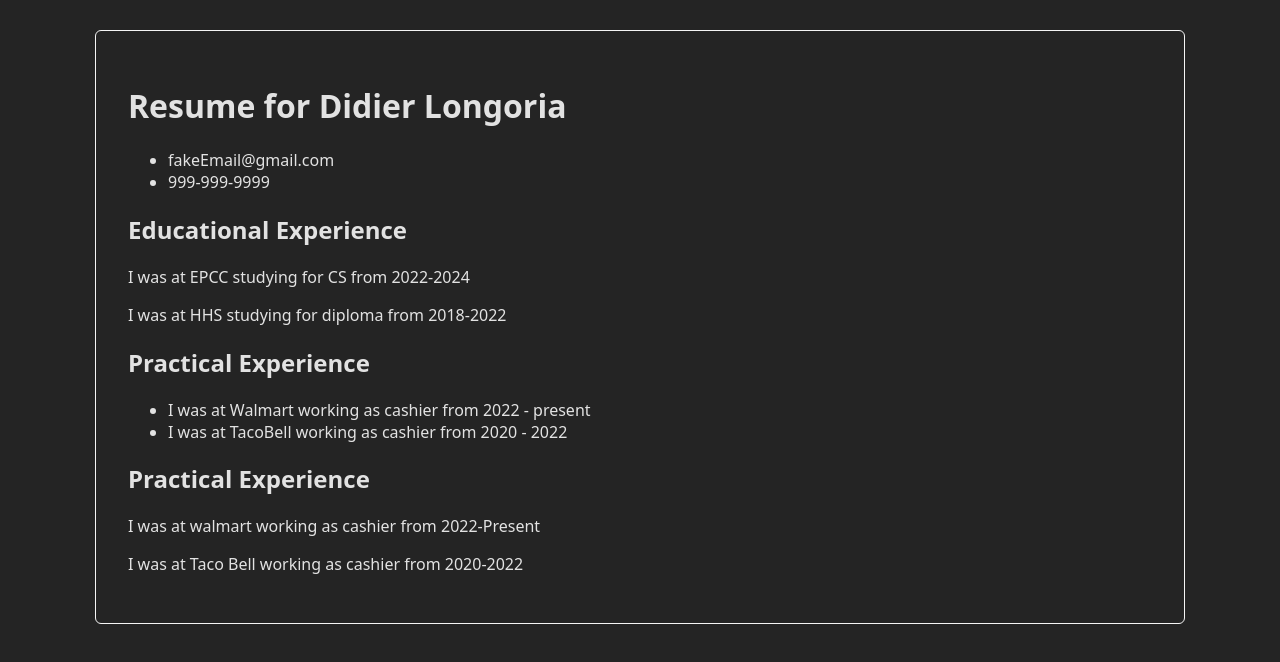
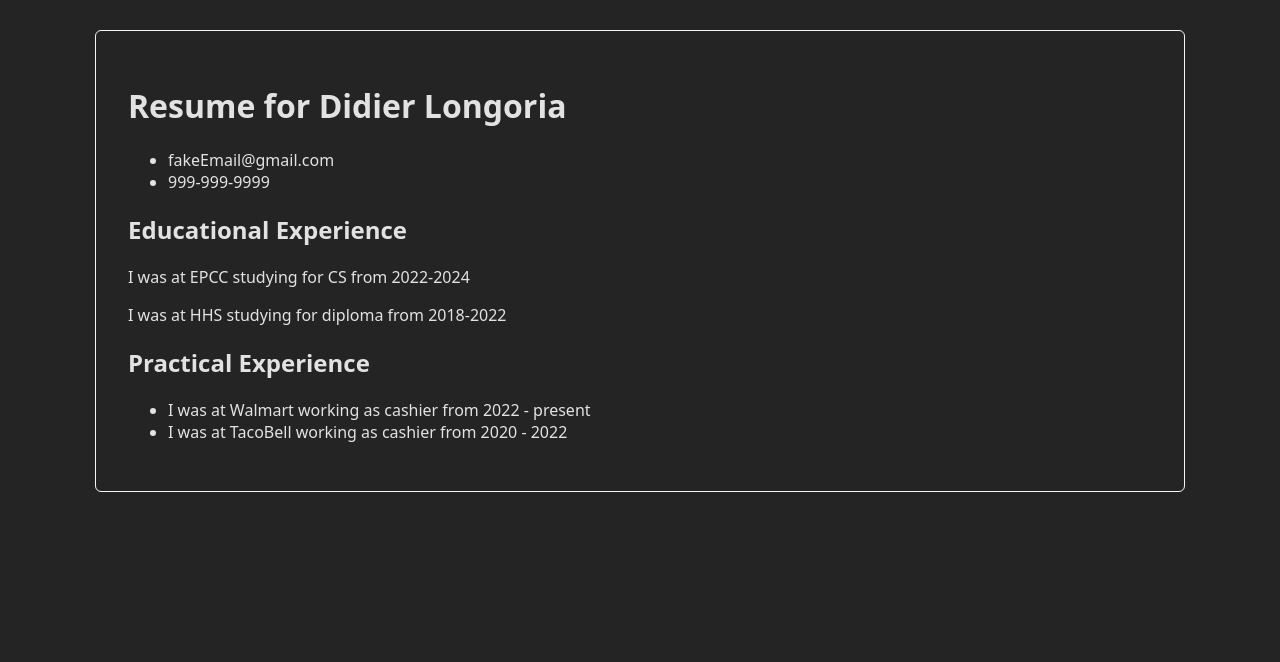
Before and after one commit to DogGotSwag/cvApplication, a React (Vite) app: page / in a window 1280 px wide. Shown: the top 662 px of the page. Built offline with nearby package versions, Linux system fonts and the light colour scheme.

Commit message:
remove initial practical experience section

```diff
--- a/src/App.jsx
+++ b/src/App.jsx
@@ -42,14 +42,6 @@
         <p>I was at HHS studying for diploma from 2018-2022</p>
 
         <Experience title="Practical"></Experience>
-
-
-        <h2>Practical Experience</h2>
-        <p>I was at walmart working as cashier from 2022-Present</p>
-        <p>I was at Taco Bell working as cashier from 2020-2022</p>
-
-
-
     </div>
   )
 }
```
